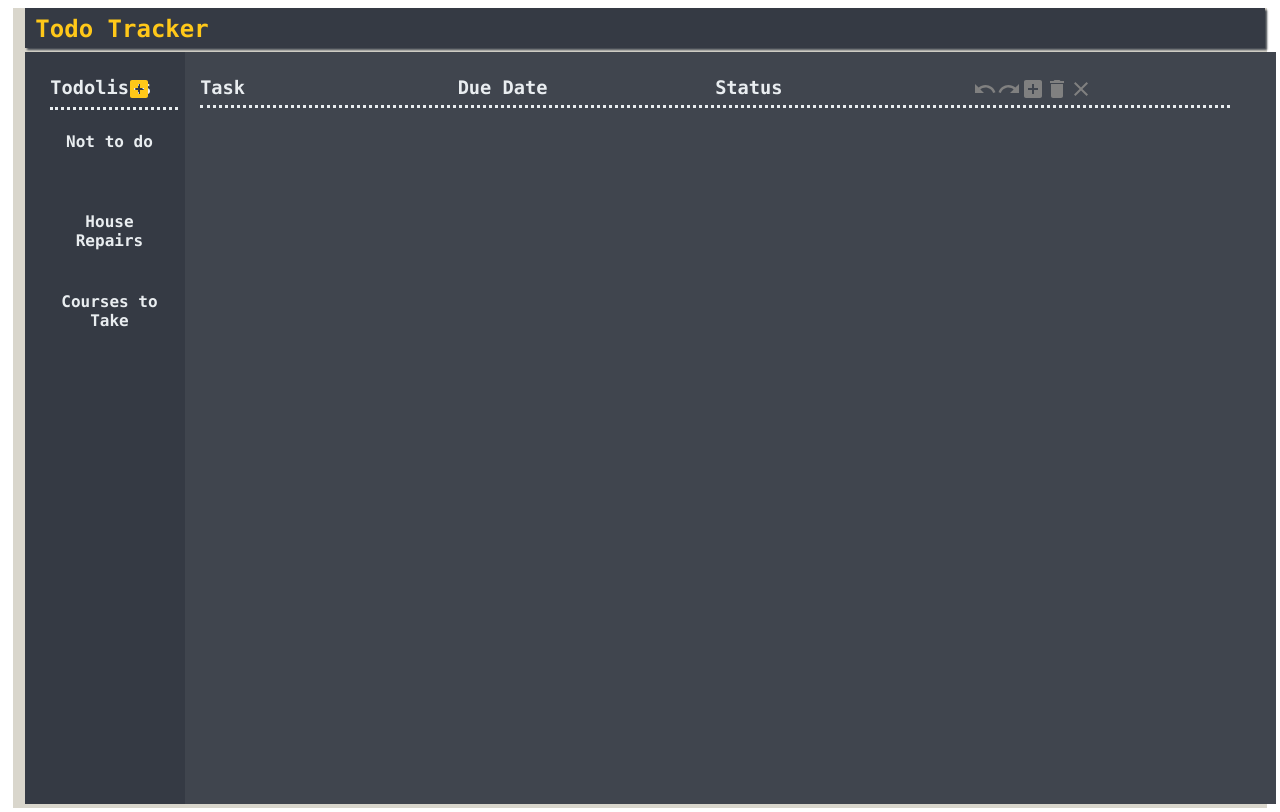
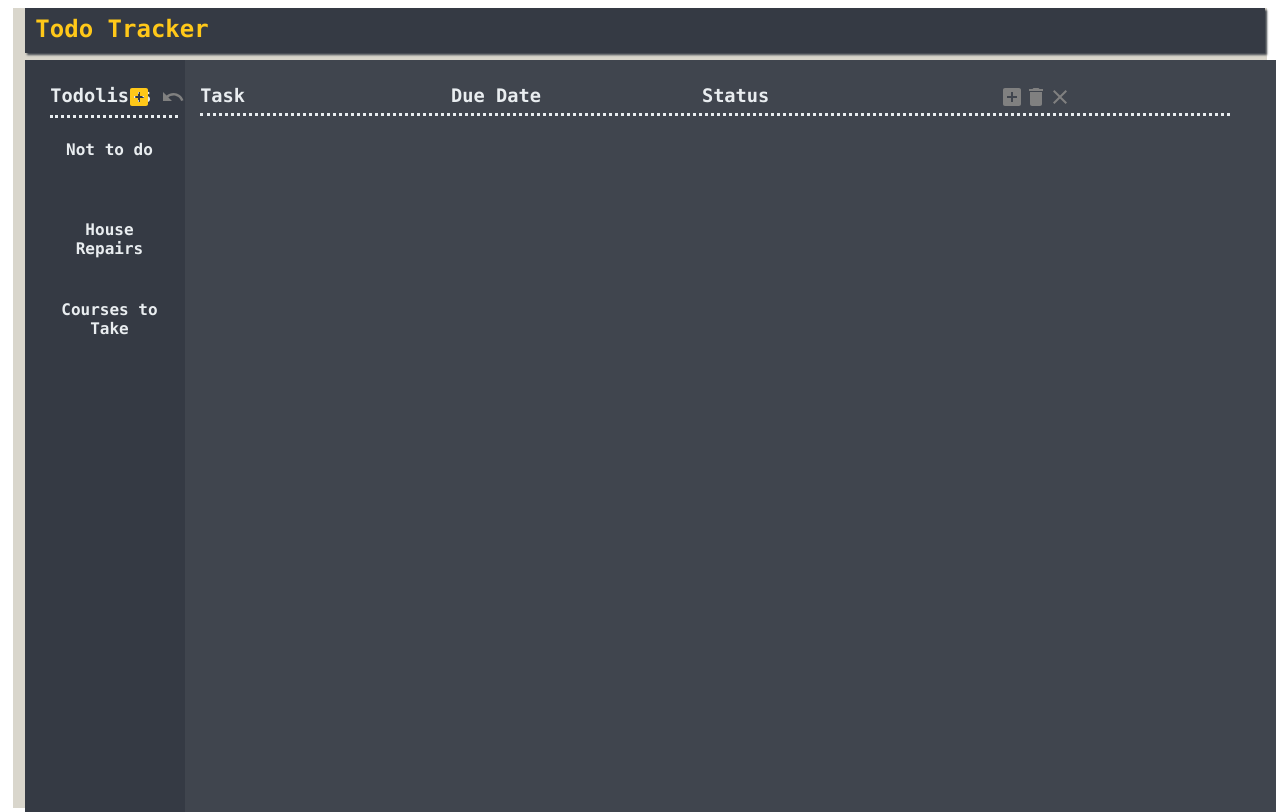
Before and after one commit to KevinD65/CSE-316-HW2, a React (Create React App) app in the folder todo_tracker_hw2-main/: page / in a window 1280 px wide. Built offline with nearby package versions, Linux system fonts and the light colour scheme; the HTML template or start-up script is replaced by a standard one.

Commit message:
fixed bugs with undo/redo of new default item and other minute layout discrepencies

```diff
--- a/todo_tracker_hw2-main/src/App.js
+++ b/todo_tracker_hw2-main/src/App.js
@@ -34,6 +34,7 @@ class App extends Component {
     this.tps = new jsTPS();
 
     // CHECK TO SEE IF THERE IS DATA IN LOCAL STORAGE FOR THIS APP
+    //  localStorage.clear();
     let recentLists = localStorage.getItem("recentLists");
     console.log("recentLists: " + recentLists);
     if (!recentLists) {
@@ -56,8 +57,6 @@ class App extends Component {
         highListItemId = toDoListItem.id;
       }
     };
-
-    var ctrlFunc = [false, false]; //initializes ctrlFunc to array with only false elements
 
     // SETUP OUR APP STATE
     this.state = {
@@ -98,12 +97,9 @@ class App extends Component {
   }
 
   addNewList = () => {
-    if(this.state.currentList == null){
-
-    }
-
     let newToDoListInList = [this.makeNewToDoList()];
     let newToDoListsList = [...newToDoListInList, ...this.state.toDoLists];
+    // let newToDoListsList = [...this.state.toDoLists ,...newToDoListInList];
     let newToDoList = newToDoListInList[0];
 
     // AND SET THE STATE, WHICH SHOULD FORCE A render
@@ -111,25 +107,41 @@ class App extends Component {
       toDoLists: newToDoListsList,
       currentList: newToDoList,
       nextListId: this.state.nextListId+1
-    }, this.afterToDoListsChangeComplete);
+    }, this.afterToDoListsChangeComplete(newToDoListsList));
   }
 
   makeNewToDoList = () => {
     let newToDoList = {
-      id: this.highListId,
+      id: this.state.nextListId,//this.highListId,
       name: 'Untitled',
       items: []
     };
+    let updateNextListID = this.state.nextListId + 1;
+    this.setState({
+      nextListId: updateNextListID
+    })
     return newToDoList;
   }
 
   makeNewToDoListItem = () =>  {
     let newToDoListItem = {
+      id: this.state.nextListItemId,
       description: "No Description",
       due_date: "No Date",
       status: "incomplete"
     };
+    let updateNextListItemID = this.state.nextListItemId + 1;
+    this.setState({
+      nextListItemId: updateNextListItemID
+    })
     return newToDoListItem;
+  }
+
+  decrementNextListItemId = () => {
+    let updateNextListItemID = this.state.nextListItemId - 1;
+    this.setState({
+      nextListItemId: updateNextListItemID
+    })
   }
 
   // THIS IS A CALLBACK FUNCTION FOR AFTER AN EDIT TO A LIST
@@ -141,8 +153,8 @@ class App extends Component {
     localStorage.setItem("recentLists", toDoListsString);
   }
 
-  addItemTransaction = (itemID) => {
-    let newTransaction = new AddItem_Transaction(itemID, this.addDefaultItem, this.removeItem);
+  addItemTransaction = () => {
+    let newTransaction = new AddItem_Transaction(this.addDefaultItem, this.removeItem, this.decrementNextListItemId);
     this.tps.addTransaction(newTransaction);
   }
 
@@ -161,8 +173,8 @@ class App extends Component {
       toDoLists: updateToDoLists,
       currentList: editedList
     })
-
-    this.afterToDoListsChangeComplete();
+    this.afterToDoListsChangeComplete(updateToDoLists);
+    return newItem.id;
   }
 
   editDescriptionTransaction = (itemID, newVal, oldVal) => {
@@ -450,11 +462,9 @@ class App extends Component {
       currentList: updatedList
     })
     this.afterToDoListsChangeComplete(updateToDoLists);
-    console.log(updateToDoLists);
   }
 
   render() {
-    console.log(this.state.currentList);
     let items = this.state.currentList.items;
     return (
       <div id="root" onKeyDown = {this.controlZcontrolY} tabIndex = {0}>
@@ -470,25 +480,25 @@ class App extends Component {
           addNewListCallback={this.addNewList}
           isSelectedListCallback={this.isSelectedList}
           listNameChangeCallback={this.changeListName}
+          undoCallback={this.undo} //callback for undo
+          redoCallback={this.redo} //callback for redo
+          hasUndoCallback={this.hasUndo}
+          hasRedoCallback={this.hasRedo}
         />
         <Workspace
           toDoListItems={items}
-          undoCallback={this.undo} //callback for undo
-          redoCallback={this.redo} //callback for redo
           addItemCallback={this.addItemTransaction} //callback for add item
           editDescriptionCallback={this.editDescriptionTransaction} //callback for editing items
           editDueDateCallback={this.editDueDateTransaction} //callback for editing items
           editStatusCallback={this.editStatusTransaction} //callback for editing items
           upCallback={this.itemUpTransaction} //callback for moving item up
           downCallback={this.itemDownTransaction}  //callback for moving item down
-          isTopCallback={this.isTop}
+          isTopCallback={this.isTop} //callback for
           isBottomCallback={this.isBottom}
           deleteItemCallback={this.removeItemTransaction} //callback for deleting items
           trashButtonCallback={this.toggleDeletionModal} //callback for deleting a list
           closeButtonCallback={this.closeList}
           selected={this.getSelected}
-          hasUndoCallback={this.hasUndo}
-          hasRedoCallback={this.hasRedo}
         />
       </div>
     );
--- a/todo_tracker_hw2-main/src/components/DeletionModal.js
+++ b/todo_tracker_hw2-main/src/components/DeletionModal.js
@@ -1,9 +1,6 @@
 import React, { Component } from 'react'
 
 class DeletionModal extends Component{
-    constructor(props){
-        super(props);
-    }
 
     handleConfirmClick = (event) => {
         this.props.confirmCallback();
--- a/todo_tracker_hw2-main/src/components/LeftSidebar.js
+++ b/todo_tracker_hw2-main/src/components/LeftSidebar.js
@@ -2,6 +2,8 @@
 import React, { Component } from 'react';
 import ListLink from './ListLink'
 import AddBox from '@material-ui/icons/AddBox';
+import Undo from '@material-ui/icons/Undo';
+import Redo from '@material-ui/icons/Redo';
 
 class LeftSidebar extends Component {
     constructor(props) {
@@ -16,6 +18,22 @@ class LeftSidebar extends Component {
         return this.props.selected();
     }
 
+    handleUndo = () => {
+        this.props.undoCallback();
+    }
+
+    handleRedo = () => {
+        this.props.redoCallback();
+    }
+
+    handleHasUndo = () => {
+        return this.props.hasUndoCallback();
+    }
+
+    handleHasRedo = () => {
+        return this.props.hasRedoCallback();
+    }
+
     render() {
         return (
             <div id="left-sidebar">
@@ -26,12 +44,19 @@ class LeftSidebar extends Component {
                         ? <AddBox
                             id="add-list-button"
                             className="material-icons todo_button"
-                            onClick={this.handleAddNewList}
                             style = {{color: "grey"}}/>
                         : <AddBox
                             id="add-list-button"
                             className="material-icons todo_button"
                             onClick={this.handleAddNewList}/>
+                        }
+                        {this.handleHasUndo()
+                            ? <Undo id="undo-button" className="list-item-control material-icons todo-button" onClick = {this.handleUndo}/>
+                            : <Undo id="undo-button" className="list-item-control material-icons todo-button" style = {{color: "grey"}}/>
+                        }
+                        {this.handleHasRedo()
+                            ? <Redo id="redo-button" className="list-item-control material-icons todo-button" onClick = {this.handleRedo}/>
+                            : <Redo id="redo-button" className="list-item-control material-icons todo-button" style = {{color: "grey"}}/>
                         }
                     </span>
                 </div>
--- a/todo_tracker_hw2-main/src/components/ListLink.js
+++ b/todo_tracker_hw2-main/src/components/ListLink.js
@@ -17,7 +17,6 @@ class ListLink extends Component {
     }
 
     doubleClick = () => {
-        console.log("DOUBLECLICK");
         this.setState({
             doubleClicked: true
         })
@@ -39,7 +38,7 @@ class ListLink extends Component {
 
     handleListNameChange = (event) => {
         this.unDoubleClick();
-        if(this.props.toDoList.name != event.target.value){
+        if(this.props.toDoList.name !== event.target.value){
             this.props.HLNC(this.props.toDoList.id, event.target.value);
         }
     }
@@ -54,7 +53,7 @@ class ListLink extends Component {
         let styleColor = this.handleIsSelectedList() ? "highlighted" : "";
         return (
             <div>
-            {this.isDoubleClicked() == false
+            {this.isDoubleClicked() === false
                 ? <div className={'todo-list-button ' + styleColor} onClick={this.handleLoadList} onDoubleClick={this.doubleClick}>{this.props.toDoList.name}<br /></div>
                 : <input type = 'text' autoFocus defaultValue = {this.props.toDoList.name} onBlur = {this.handleListNameChange}/>
             }
--- a/todo_tracker_hw2-main/src/components/Workspace.js
+++ b/todo_tracker_hw2-main/src/components/Workspace.js
@@ -1,8 +1,6 @@
 // IMPORT ALL THE THINGS NEEDED FROM OTHER JAVASCRIPT SOURCE FILES
 import React, { Component } from 'react'
 import ToDoItem from './ToDoItem'
-import Undo from '@material-ui/icons/Undo';
-import Redo from '@material-ui/icons/Redo';
 import AddBox from '@material-ui/icons/AddBox';
 import Delete from '@material-ui/icons/Delete';
 import Close from '@material-ui/icons/Close';
@@ -11,15 +9,6 @@ class Workspace extends Component {
     constructor(props) {
         super(props);
     }
-
-    handleUndo = () => {
-        this.props.undoCallback();
-    }
-
-    handleRedo = () => {
-        this.props.redoCallback();
-    }
-
     handleAddItem = () => {
         this.props.addItemCallback();
     }
@@ -31,15 +20,6 @@ class Workspace extends Component {
     handleClose = () => {
         this.props.closeButtonCallback();
     }
-
-    handleHasUndo = () => {
-        return this.props.hasUndoCallback();
-    }
-
-    handleHasRedo = () => {
-        return this.props.hasRedoCallback();
-    }
-
     handleSelect = () => {
         return this.props.selected();
     }
@@ -52,14 +32,6 @@ class Workspace extends Component {
                     <div id="date-col-header" className="item-col todo-button">Due Date</div>
                     <div id="status-col-header" className="item-col todo-button">Status</div>
                     <div className="item-col" display="flex" flexDirection="row" flexWrap="nowrap">
-                        {this.handleHasUndo()
-                            ? <Undo id="undo-button" className="list-item-control material-icons todo-button" onClick = {this.handleUndo}/>
-                            : <Undo id="undo-button" className="list-item-control material-icons todo-button" style = {{color: "grey"}}/>
-                        }
-                        {this.handleHasRedo()
-                            ? <Redo id="redo-button" className="list-item-control material-icons todo-button" onClick = {this.handleRedo}/>
-                            : <Redo id="redo-button" className="list-item-control material-icons todo-button" style = {{color: "grey"}}/>
-                        }
                         {this.handleSelect()
                             ? <AddBox id="add-item-button" className="list-item-control material-icons todo-button" onClick = {this.handleAddItem}/>
                             : <AddBox id="add-item-button" className="list-item-control material-icons todo-button" style = {{color: "grey"}}/>
--- a/todo_tracker_hw2-main/src/css/todo_layout.css
+++ b/todo_tracker_hw2-main/src/css/todo_layout.css
@@ -14,6 +14,7 @@
     height: 5%;
     margin:auto;
     padding-left: 10px;
+    padding-bottom: 5px;
 }
 
 #title-div {
@@ -25,7 +26,7 @@
     position:absolute;
     height:94%;
     width:13%;
-    top:5.5%;
+    top:6.5%;
     left:0%;
     padding-left: 25px;
 }
@@ -34,7 +35,7 @@
     position:absolute;
     height:94%;
     width:85.5%;
-    top:5.5%;
+    top:6.5%;
     left:13%;
     padding-left: 15px;
     padding-right: 25px;
@@ -103,8 +104,20 @@
     background-color: rgb(87, 93, 105);
 }
 
+#add-list-button {
+    margin-right: 10px;
+}
+
 .item-col {
     width:40%;
+}
+
+#task-col-header {
+    width: 38%;
+}
+
+#date-col-header {
+    width: 38%;
 }
 
 .list-controls-col {
@@ -145,3 +158,7 @@
     position: relative;
     display: block;
 }
+
+#add-item-button {
+    margin-left: 13%;
+}
--- a/todo_tracker_hw2-main/src/transactions/DescriptionTransaction.js
+++ b/todo_tracker_hw2-main/src/transactions/DescriptionTransaction.js
@@ -19,7 +19,7 @@ export class EditDescription_Transaction extends jsTPS_Transaction {
     }
 
     undoTransaction() {
-        //set the text to its previous value (nees id to identify correct item to alter)
+        //set the text to its previous value (needs id to identify correct item to alter)
         this.editDescription(this.id, this.oldValue);
     }
 }
```
Also changed, not shown: todo_tracker_hw2-main/src/components/ToDoItem.js (+9 -10 lines), todo_tracker_hw2-main/src/css/todo_style.css (+10 -0 lines), todo_tracker_hw2-main/src/transactions/AddItemTransaction.js (+4 -3 lines).
